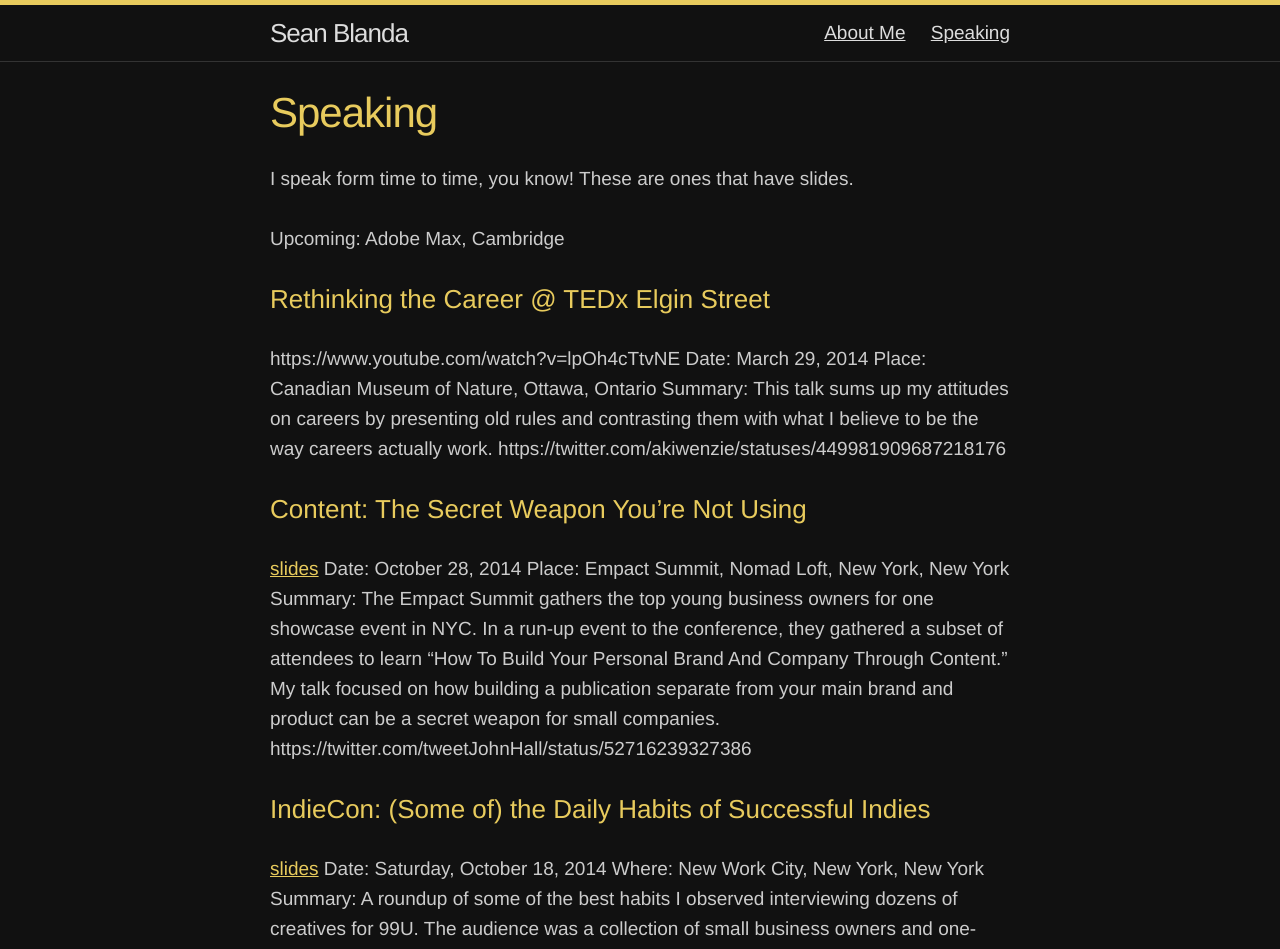
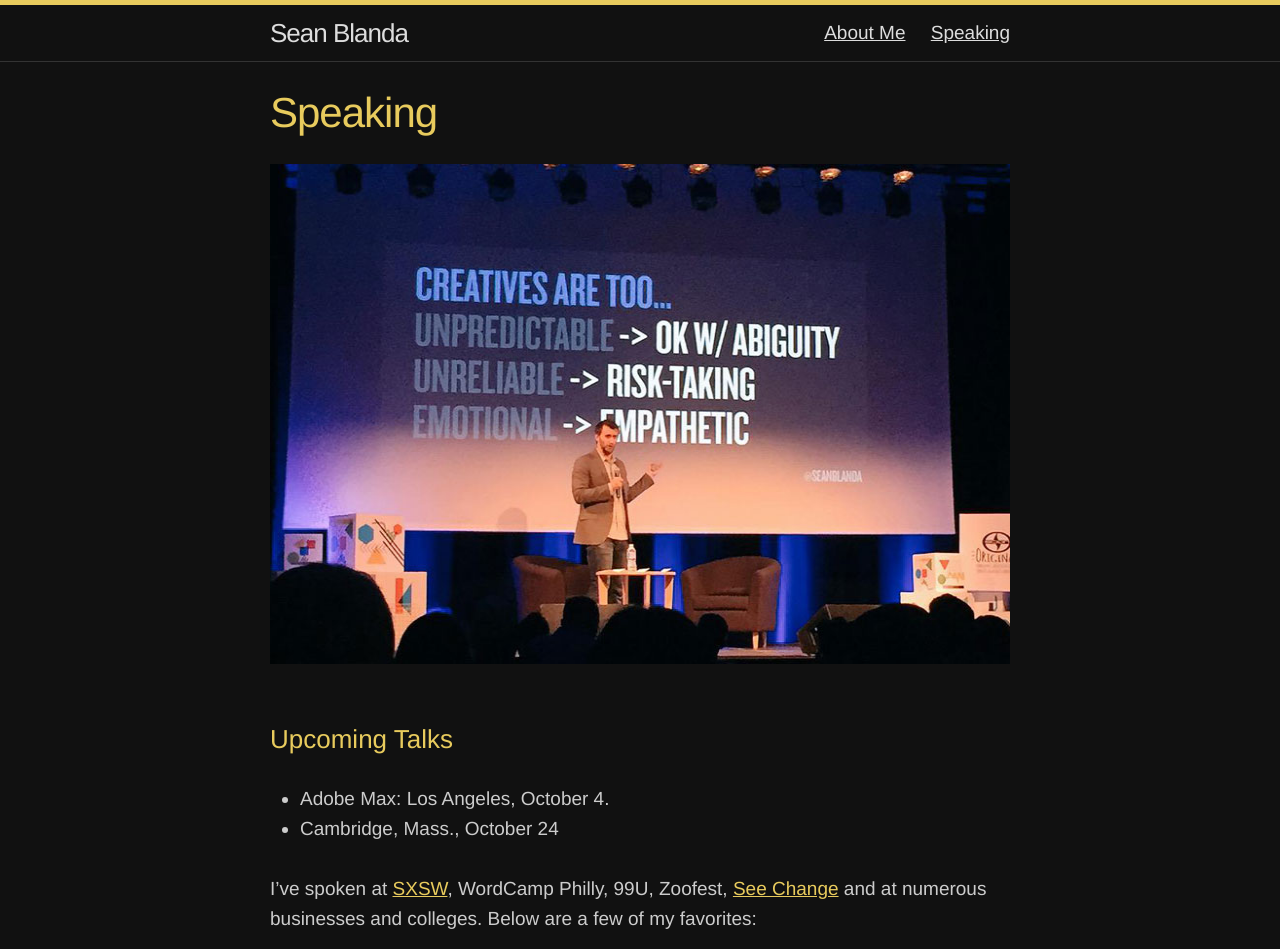
Before and after one commit to Blandanomics/Blandanomics.github.io, a Jekyll site: the page built from speaking.md, in a window 1280 px wide and 1400 px high. Shown: the top 949 px of the window. Built offline with Jekyll 4.4.1, drawn with Linux system fonts in a browser that asks for light colours; some of the changed text lies outside the part shown.

Commit message:
Final About and Speaker pages. Well, mostly.

```diff
--- a/_includes/footer.html
+++ b/_includes/footer.html
@@ -1,7 +1,7 @@
 <footer class="site-footer">
 
   <div class="wrapper center">
-      <p>Every month-ish I send my latest writing, fascinating editorial links from around the web, and a sweet flag. Want in? <a href="https://tinyletter.com/blanda" alt="Sean's Tinyletter">Sign up here</a>.</p>
+      <p>Every month-ish I send my newsletter. Usually it contains my latest writing, fascinating editorial links from around the web, and a sweet flag. Want in? <a href="https://tinyletter.com/blanda" alt="Sean's Tinyletter">Sign up here</a>.</p>
       <h3>—</h3>
       <p>Follow me on <a href="http://twitter.com/seanblanda">Twitter</a></p>
     </div>
--- a/speaking.md
+++ b/speaking.md
@@ -3,31 +3,34 @@
 title: Speaking
 permalink: /speaking/
 ---
+<img src="/images/scionoriginal.jpg" width="760" height="500" alt="Sean Blanda speaking at Scion Original. Photo by twitter.com/antoinestlouis">
 
-I speak form time to time, you know! These are ones that have slides.
+<h3>Upcoming Talks</h3>
+- Adobe Max: Los Angeles, October 4.
+- Cambridge, Mass., October 24
 
-Upcoming: Adobe Max, Cambridge
+I've spoken at [SXSW](http://austin2012.sched.org/speaker/seanblanda1), WordCamp Philly, 99U, Zoofest, [See Change](http://www.seechangeconference.org/) and at numerous businesses and colleges. Below are a few of my favorites:
 
-<h3>Rethinking the Career @ TEDx Elgin Street</h3>
-https://www.youtube.com/watch?v=lpOh4cTtvNE
-Date: March 29, 2014
-Place: Canadian Museum of Nature, Ottawa, Ontario
-Summary: This talk sums up my attitudes on careers by presenting old rules and contrasting them with what I believe to be the way careers actually work.
-https://twitter.com/akiwenzie/statuses/449981909687218176
-
-
-<h3>Content: The Secret Weapon You’re Not Using</h3>
-[slides](https://docs.google.com/presentation/d/1GBjlevdxd7SpBErlQZxZ9xyaLekMgbQGhbu-3T0N8iE/edit?usp=sharing)
-Date: October 28, 2014
-Place: Empact Summit, Nomad Loft, New York, New York
-Summary: The Empact Summit gathers the top young business owners for one showcase event in NYC. In a run-up event to the conference, they gathered a subset of attendees to learn “How To Build Your Personal Brand And Company Through Content.” My talk focused on how building a publication separate from your main brand and product can be a secret weapon for small companies.
-https://twitter.com/tweetJohnHall/status/52716239327386
-
+<h3>TEDx Elgin Street: Rethinking the Career</h3>
+<iframe width="760" height="428" src="https://www.youtube.com/embed/lpOh4cTtvNE" frameborder="0" allowfullscreen></iframe>
+- **Date:** March 29, 2014
+- **Place:** Canadian Museum of Nature, Ottawa, Ontario
+- **Summary:** This talk sums up my attitudes on careers by presenting old rules and contrasting them with what I believe to be the way careers actually work.
+<p class="center">—</p>
+<h3>Scion Original Conference: Creative Learnings From 99U</h3>
+<iframe width="760" height="428" src="https://www.youtube.com/embed/HIWhPukD6Lk" frameborder="0" allowfullscreen></iframe>
+- **Date:** July 23, 2015
+- **Place:** Montreal, Quebec
+- **Summary:** I sum up some learnings from interviewing notable creatives with a bit of Q and A at the end.
+<p class="center">—</p>
+<h3>Empact Summit: Content - The Secret Weapon You’re Not Using</h3>
+- **Slides:** [Google Docs](https://docs.google.com/presentation/d/1GBjlevdxd7SpBErlQZxZ9xyaLekMgbQGhbu-3T0N8iE/embed?start=false&loop=false&delayms=3000)
+- **Date:** October 28, 2014
+- **Place:** Empact Summit, Nomad Loft, New York, New York
+- **Summary:** The Empact Summit gathers the top young business owners for one showcase event in NYC. In a run-up event to the conference, they gathered a subset of attendees to learn “How To Build Your Personal Brand And Company Through Content.” My talk focused on how building a publication separate from your main brand and product can be a secret weapon for small companies.
+<p class="center">—</p>
 <h3>IndieCon: (Some of) the Daily Habits of Successful Indies</h3>
-
-[slides](https://docs.google.com/presentation/d/12vJkwmX0WVDKTBkRGwetdCrpzQRgY_is7u_bbR7PcDg/embed?start=false&loop=false&delayms=3000)
-Date: Saturday, October 18, 2014
-Where: New Work City, New York, New York
-Summary: A roundup of some of the best habits I observed interviewing dozens of creatives for 99U. The audience was a collection of small business owners and one-person shops and this presentation was part of the conference portion of the program.
-https://twitter.com/silime/status/523507133300879360
-https://twitter.com/karenebaker/status/523510734458998786
+- **Slides:** [Google Docs](https://docs.google.com/presentation/d/12vJkwmX0WVDKTBkRGwetdCrpzQRgY_is7u_bbR7PcDg/embed?start=false&loop=false&delayms=3000)
+- **Date:** Saturday, October 18, 2014
+- **Where:** New Work City, New York, New York
+- **Summary:** A roundup of some of the best habits I observed interviewing dozens of creatives for 99U. The audience was a collection of small business owners and one-person shops and this presentation was part of the conference portion of the program.
```
Also changed, not shown: about.md (+4 -4 lines), images/scionoriginal.jpg (added), 5 other files.
